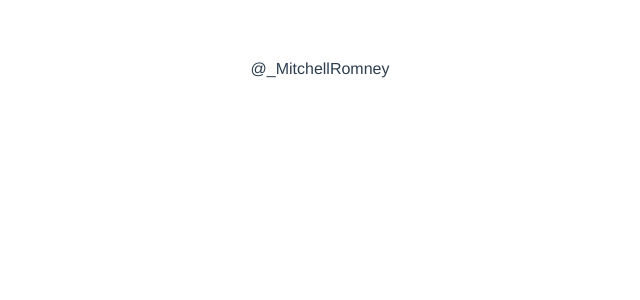
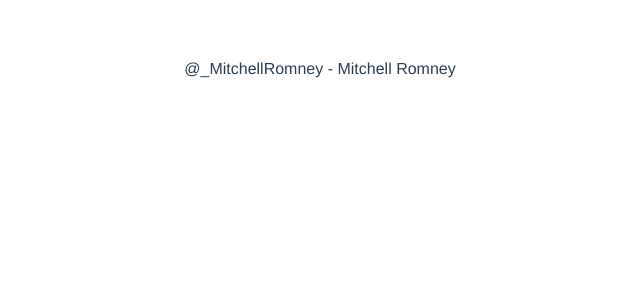
Before and after one commit to denOldTimer/twotter-tutorial, a Vue app: page / in a window 1280 px wide. Shown: the top 300 px of the page, without its empty margins (320-960 px from the left). Built offline with nearby package versions, Linux system fonts and the light colour scheme.

Commit message:
computed properties

```diff
--- a/src/App.vue
+++ b/src/App.vue
@@ -1,5 +1,5 @@
 <template>
-  <div id="app">@{{ user.username }}</div>
+  <div id="app">@{{ user.username }} - {{ fullname }}</div>
 </template>
 
 <script>
@@ -18,6 +18,11 @@ export default {
        isAdmin: true
      }
     }
+  },
+  computed:{
+    fullname(){
+      return `${this.user.firstName} ${this.user.lastName}`
+    }
   }
 }
 </script>
```
